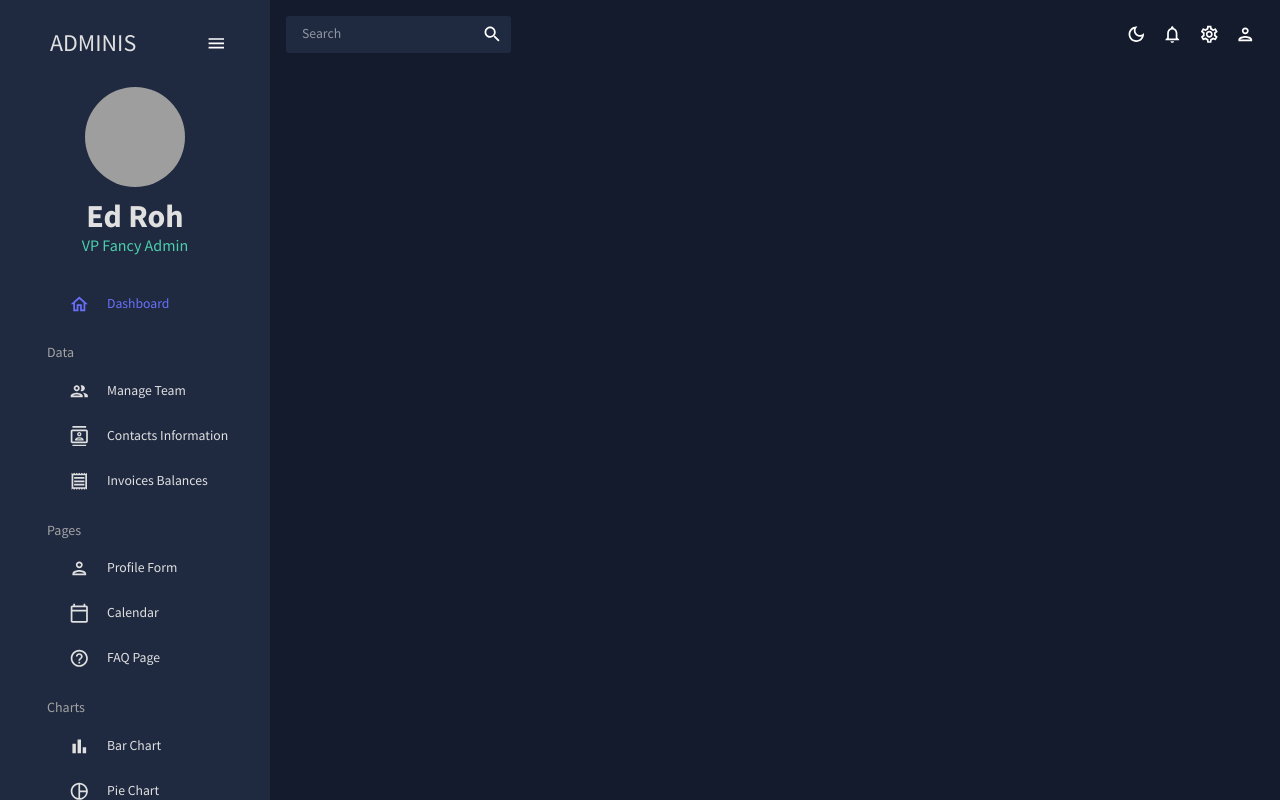
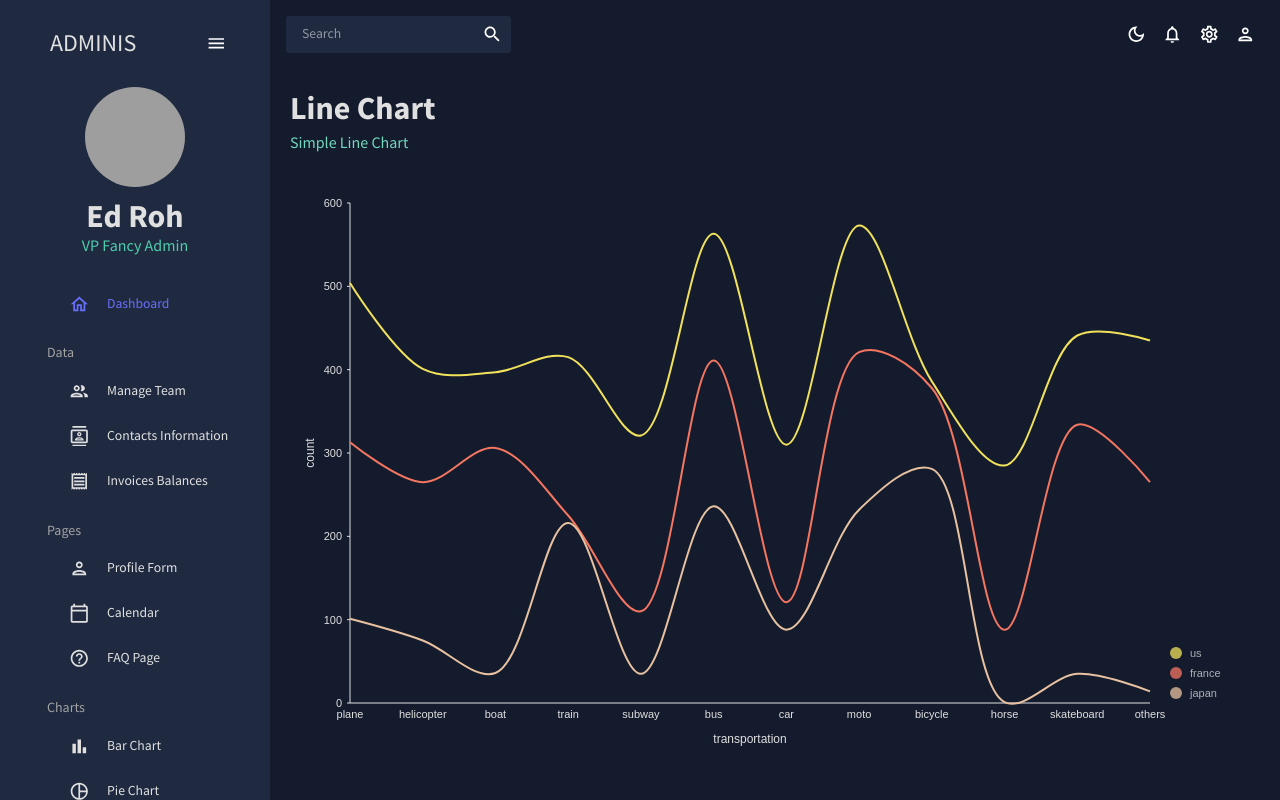
Before and after one commit to alecmccue/react-admin-dashboard, a React (Create React App) app: page /line in a window 1280 px wide. Built offline with nearby package versions, Linux system fonts and the light colour scheme; grey boxes are pictures that could not be loaded.

Commit message:
line chart page

```diff
--- a/src/App.js
+++ b/src/App.js
@@ -12,7 +12,7 @@
 import FAQ from "./scenes/faq";
 import Bar from "./scenes/bar";
 import Pie from "./scenes/pie";
-// import Line from "./scenes/line";
+import Line from "./scenes/line";
 // import Geography from "./scenes/geography";
 
 function App() {
@@ -36,7 +36,7 @@
               <Route path="/faq" element={<FAQ />} />
               <Route path="/bar" element={<Bar />} />
               <Route path="/pie" element={<Pie />} />
-              {/* <Route path="/line" element={<Line />} /> */}
+              <Route path="/line" element={<Line />} />
               {/* <Route path="/geography" element={<Geography />} /> */}
             </Routes>
           </main>
--- /dev/null
+++ b/src/components/LineChart.jsx
@@ -0,0 +1,117 @@
+import { ResponsiveLine } from "@nivo/line";
+import { useTheme } from "@mui/material";
+import { tokens } from "../theme";
+import { mockLineData as data } from "../data/mockData";
+
+const LineChart = ({ isDashboard = false }) => {
+  const theme = useTheme();
+  const colors = tokens(theme.palette.mode);
+
+  return (
+    <ResponsiveLine
+      data={data}
+      theme={{
+        axis: {
+          domain: {
+            line: {
+              stroke: colors.grey[100],
+            },
+          },
+          legend: {
+            text: {
+              fill: colors.grey[100],
+            },
+          },
+          ticks: {
+            line: {
+              stroke: colors.grey[100],
+              strokeWidth: 1,
+            },
+            text: {
+              fill: colors.grey[100],
+            },
+          },
+        },
+        legends: {
+          text: {
+            fill: colors.grey[100],
+          },
+        },
+        tooltip: {
+          container: {
+            color: colors.primary[500],
+          },
+        },
+      }}
+      colors={isDashboard ? { datum: "color" } : { scheme: "nivo" }} // added
+      margin={{ top: 50, right: 110, bottom: 50, left: 60 }}
+      xScale={{ type: "point" }}
+      yScale={{
+        type: "linear",
+        min: "auto",
+        max: "auto",
+        stacked: true,
+        reverse: false,
+      }}
+      yFormat=" >-.2f"
+      curve="catmullRom"
+      axisTop={null}
+      axisRight={null}
+      axisBottom={{
+        orient: "bottom",
+        tickSize: 0,
+        tickPadding: 5,
+        tickRotation: 0,
+        legend: isDashboard ? undefined : "transportation", // added
+        legendOffset: 36,
+        legendPosition: "middle",
+      }}
+      axisLeft={{
+        orient: "left",
+        tickValues: 5, // added
+        tickSize: 3,
+        tickPadding: 5,
+        tickRotation: 0,
+        legend: isDashboard ? undefined : "count", // added
+        legendOffset: -40,
+        legendPosition: "middle",
+      }}
+      enableGridX={false}
+      enableGridY={false}
+      pointSize={8}
+      pointColor={{ theme: "background" }}
+      pointBorderWidth={2}
+      pointBorderColor={{ from: "serieColor" }}
+      pointLabelYOffset={-12}
+      useMesh={true}
+      legends={[
+        {
+          anchor: "bottom-right",
+          direction: "column",
+          justify: false,
+          translateX: 100,
+          translateY: 0,
+          itemsSpacing: 0,
+          itemDirection: "left-to-right",
+          itemWidth: 80,
+          itemHeight: 20,
+          itemOpacity: 0.75,
+          symbolSize: 12,
+          symbolShape: "circle",
+          symbolBorderColor: "rgba(0, 0, 0, .5)",
+          effects: [
+            {
+              on: "hover",
+              style: {
+                itemBackground: "rgba(0, 0, 0, .03)",
+                itemOpacity: 1,
+              },
+            },
+          ],
+        },
+      ]}
+    />
+  );
+};
+
+export default LineChart;
--- /dev/null
+++ b/src/scenes/line/index.jsx
@@ -0,0 +1,16 @@
+import { Box } from "@mui/material";
+import Header from "../../components/Header";
+import LineChart from "../../components/LineChart";
+
+const Line = () => {
+  return (
+    <Box m="20px">
+      <Header title="Line Chart" subtitle="Simple Line Chart" />
+      <Box height="75vh">
+        <LineChart />
+      </Box>
+    </Box>
+  );
+};
+
+export default Line;
```
